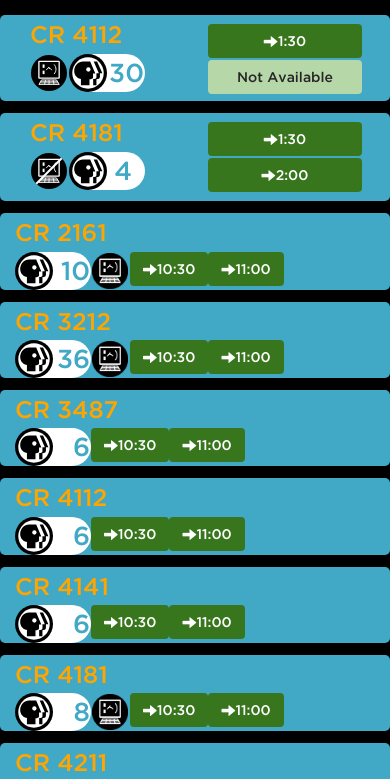
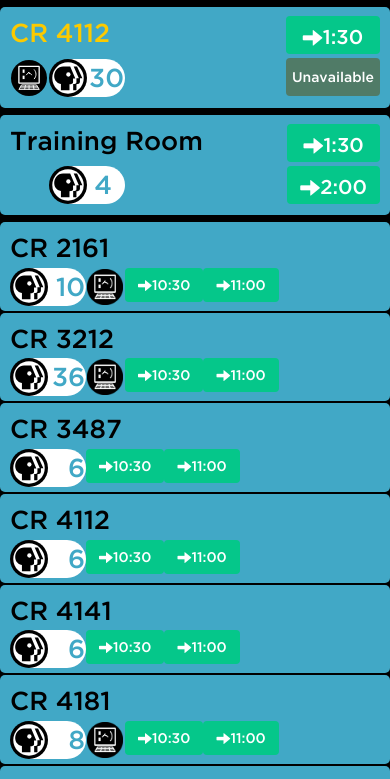
Before and after one commit to bruntrd/tpt_roomer, a website: page client/views/index.html in a window 390 px wide. Shown: the part 64-843 px from the top of the page. Drawn offline with Linux system fonts and the light colour scheme; files that its build step writes are made by us from their sources; files whose address does not match are found by name.

Commit message:
Completes vertical smartphone layout, improves color

```diff
--- a/client/styles/style.css
+++ b/client/styles/style.css
@@ -28,7 +28,9 @@ body {
 .room30,.room60 {
     border-radius: 5px;
     background-color: #41a8c6;
-    margin: 12px 0 0 0;
+    margin: 5px 0 0 0;
+    display: inline-block;
+    width: 100%;
 }
 
 .room {
@@ -37,6 +39,8 @@ body {
 
 .icons {
     margin: 6px 0;
+    display: flex;
+    float: left;
 }
 
 span {
@@ -44,29 +48,26 @@ span {
 }
 
 .availYellow {
-    color: orange;
+    color: #000;
 }
 
 .availRed {
-    color: red;
+    color: #fcca00;
 }
 
 .availGreen {
     color: darkgreen;
 }
 
-.col-sm-1 {
-    display: none;
-}
-
 .btn-disabled {
-    background-color: #b6d7a8;
-    color: #262626;
+    background-color: #507b67;
+    color: #fff;
+    padding: 5px;
 }
 
 .btn-book {
-    background-color: #38761d;
-    color: #ffffff;
+    background-color: #05c78a;
+    color: #fff;
 }
 
 .jumbotron {
@@ -75,9 +76,9 @@ span {
     margin-bottom: 2px;
 }
 
-.bookers {
-    margin-top: 12px;
-}
+/*.bookers {
+    display: inline-block;
+}*/
 
 .computerStatusIcon {
     width: 3em;
@@ -121,18 +122,32 @@ span {
 }
 
 @media (max-width: 600px) {
+    .room30,.room60 {
+        margin: 2px 0 0 0;
+        width: 100%;
+        padding: 5px 10px;
+    }
     .bookers {
         display: inline-block;
         vertical-align: middle;
-        /*float: right;*/
-        margin-top: 2px;
+        float: right;
+        margin: 4px 0 0;
+    }
+    .roomInfo {
+        display: inline-block;
+        float: left;
+    }
+    .bookerA,.bookerB {
+        height: 38px;
+        font-size: 20px;
+        width: 100px;
     }
     .bookerA {
         display: block;
         float: none;
         width: 100%;
         max-width: 100%;
-        margin-bottom: 2px;
+        margin-bottom: 4px;
     }
     .bookerB {
         display: block;
@@ -140,8 +155,11 @@ span {
         width: 100%;
         max-width: 100%;
     }
+    .btn-disabled {
+        font-size: 14px;
+    }
     .room {
-        font-size: 24px;
+        font-size: 26px;
     }
     .icon {
         height: 38px;
@@ -157,4 +175,5 @@ span {
     .digits1 {
         padding-right: 13px;
     }
+
 }
--- a/client/views/index.html
+++ b/client/views/index.html
@@ -19,34 +19,35 @@
 
 
     <div id="rooms">
-        <div class="room30 container row">
-            <div class="roomInfo col-md-6 col-sm-6 col-xs-6">
-                <h2 class="room text availYellow"> CR 4112 </h2>
-                <div class="icons row">
+        <div class="room30">
+            <div class="roomInfo">
+                <h2 class="room text availRed">CR 4112</h2>
+                <div class="icons">
                     <div>
-                        <img src="/assets/images/computer.svg" class="icon computerStatusIcon col-md-4 col-sm-4 col-xs-4" onerror="/assets/images/computer.png">
+                        <img src="/assets/images/computer.svg" class="icon computerStatusIcon" onerror="/assets/images/computer.png">
                     </div>
-                    <div class="icon theCapacityNum col-md-8 col-sm-8 col-xs-8">30</div>
+                    <div class="icon theCapacityNum">30</div>
                 </div>
             </div>
-            <div class="bookers btn col-md-6 col-sm-6 col-xs-6">
+            <div class="bookers">
                 <button class="btn btn-book bookerA"><span class="glyphicon glyphicon-arrow-right" aria-hidden="true"></span>1:30</button>
                 <!--how to disable: http://stackoverflow.com/questions/17327668/best-way-to-disable-button-in-twitters-bootstrap -->
-                <button class="btn btn-disabled bookerB">Not Available</button>
+                <button class="btn btn-disabled bookerB">Unavailable</button>
             </div>
         </div>
 
-        <div class="room60 container row">
-            <div class="roomInfo col-md-6 col-sm-6 col-xs-6">
-                <h2 class="room text availYellow"> CR 4181 </h2>
-                <div class="icons row">
-                    <div>
-                        <img src="/assets/images/nocomputer.svg" class="icon computerStatusIcon col-md-4 col-sm-4 col-xs-4" onerror="/assets/images/nocomputer.png">
+        <div class="room60">
+            <div class="roomInfo">
+                <h2 class="room text availYellow">Training Room</h2>
+                <div class="icons">
+                    <div class="icon computerStatusIcon">
+
                     </div>
-                    <div class="icon digits1 theCapacityNum col-md-8 col-sm-8 col-xs-8">4</div>
+                    <div class="icon digits1 theCapacityNum">4</div>
                 </div>
             </div>
-            <div class="bookers btn col-md-6 col-sm-6 col-xs-6">
+
+            <div class="bookers">
                 <button class="btn btn-book bookerA"><span class="glyphicon glyphicon-arrow-right" aria-hidden="true"></span>1:30</button>
                 <button class="btn btn-book bookerA"><span class="glyphicon glyphicon-arrow-right" aria-hidden="true"></span>2:00</button>
             </div>
--- a/server/public/assets/styles/style.css
+++ b/server/public/assets/styles/style.css
@@ -28,7 +28,9 @@ body {
 .room30,.room60 {
     border-radius: 5px;
     background-color: #41a8c6;
-    margin: 12px 0 0 0;
+    margin: 5px 0 0 0;
+    display: inline-block;
+    width: 100%;
 }
 
 .room {
@@ -37,6 +39,8 @@ body {
 
 .icons {
     margin: 6px 0;
+    display: flex;
+    float: left;
 }
 
 span {
@@ -44,29 +48,26 @@ span {
 }
 
 .availYellow {
-    color: orange;
+    color: #000;
 }
 
 .availRed {
-    color: red;
+    color: #fcca00;
 }
 
 .availGreen {
     color: darkgreen;
 }
 
-.col-sm-1 {
-    display: none;
-}
-
 .btn-disabled {
-    background-color: #b6d7a8;
-    color: #262626;
+    background-color: #507b67;
+    color: #fff;
+    padding: 5px;
 }
 
 .btn-book {
-    background-color: #38761d;
-    color: #ffffff;
+    background-color: #05c78a;
+    color: #fff;
 }
 
 .jumbotron {
@@ -75,9 +76,9 @@ span {
     margin-bottom: 2px;
 }
 
-.bookers {
-    margin-top: 12px;
-}
+/*.bookers {
+    display: inline-block;
+}*/
 
 .computerStatusIcon {
     width: 3em;
@@ -121,18 +122,32 @@ span {
 }
 
 @media (max-width: 600px) {
+    .room30,.room60 {
+        margin: 2px 0 0 0;
+        width: 100%;
+        padding: 5px 10px;
+    }
     .bookers {
         display: inline-block;
         vertical-align: middle;
-        /*float: right;*/
-        margin-top: 2px;
+        float: right;
+        margin: 4px 0 0;
+    }
+    .roomInfo {
+        display: inline-block;
+        float: left;
+    }
+    .bookerA,.bookerB {
+        height: 38px;
+        font-size: 20px;
+        width: 100px;
     }
     .bookerA {
         display: block;
         float: none;
         width: 100%;
         max-width: 100%;
-        margin-bottom: 2px;
+        margin-bottom: 4px;
     }
     .bookerB {
         display: block;
@@ -140,8 +155,11 @@ span {
         width: 100%;
         max-width: 100%;
     }
+    .btn-disabled {
+        font-size: 14px;
+    }
     .room {
-        font-size: 24px;
+        font-size: 26px;
     }
     .icon {
         height: 38px;
@@ -157,4 +175,5 @@ span {
     .digits1 {
         padding-right: 13px;
     }
+
 }
```
Also changed, not shown: server/public/assets/views/index.html (+17 -16 lines).
